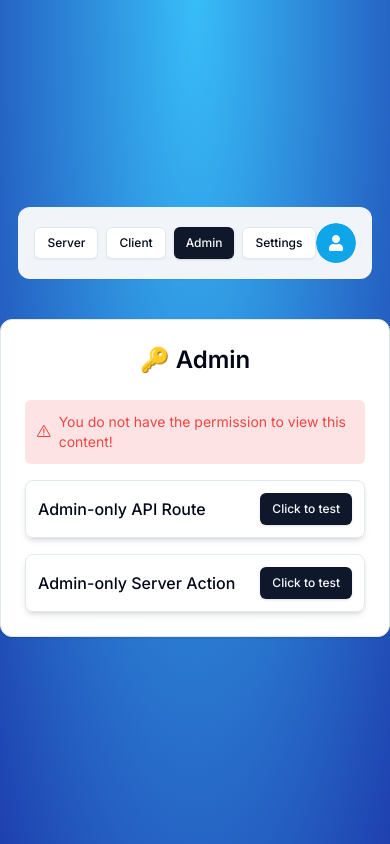
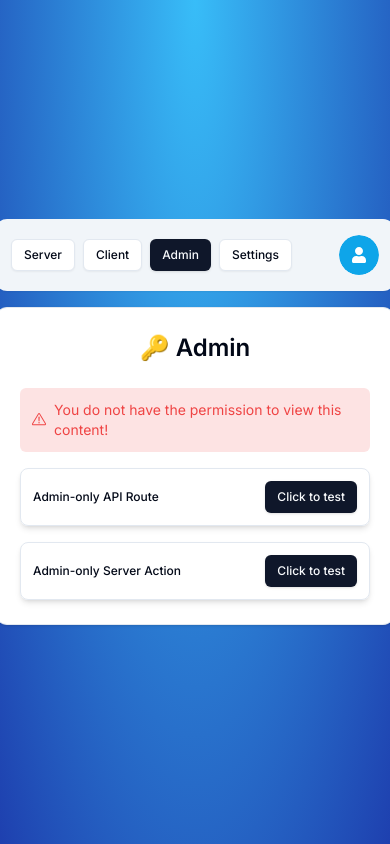
Before and after one commit to Omianju/Authentication-auth.js, a Next.js app: page /admin in a window 390 px wide. Built offline with nearby package versions, Linux system fonts and the light colour scheme; no server answers.

Commit message:
code fix:5 responsive:2

```diff
--- a/app/(protected)/_components/navbar.tsx
+++ b/app/(protected)/_components/navbar.tsx
@@ -18,7 +18,7 @@ export const Navbar = () => {
     },[])
 
     return (
-        <nav className="bg-secondary rounded-xl p-4 sm:w-[400px] md:w-[600px] flex items-center justify-between shadow-sm">
+        <nav className="bg-secondary rounded-xl p-4 w-[400px] md:w-[600px] flex items-center justify-between shadow-sm">
             <div className="flex gap-x-2">
             <Button
              asChild
--- a/app/(protected)/admin/page.tsx
+++ b/app/(protected)/admin/page.tsx
@@ -37,7 +37,7 @@ const AdminPage = () => {
         })
     }
     return (
-        <Card className="md:w-[600px] sm:w-[400px]">
+        <Card className="md:w-[600px] w-[400px]">
             <CardHeader>
                 <p className="text-2xl font-semibold text-center">
                     🔑 Admin
@@ -48,13 +48,13 @@ const AdminPage = () => {
                     <FormSuccess message="You are are allowed to see this."/>
                 </RoleGate>
                 <div className="flex items-center justify-between p-3 rounded-lg border shadow-md">
-                    <p className="md:text-sm sm:text-xs font-medium">Admin-only API Route</p>
+                    <p className="md:text-sm text-xs font-medium">Admin-only API Route</p>
                     <Button size={isMobile ? "sm" : "default"} onClick={apiHandler}>
                         Click to test
                     </Button>
                 </div>
                 <div className="flex items-center justify-between rounded-lg border p-3 shadow-md">
-                    <p className="md:text-sm sm:text-xs font-medium">Admin-only Server Action</p>
+                    <p className="md:text-sm text-xs font-medium">Admin-only Server Action</p>
                     <Button size={isMobile ? "sm" : "default"} onClick={actionHandler} >Click to test</Button>
                 </div>
             </CardContent>
--- a/app/(protected)/layout.tsx
+++ b/app/(protected)/layout.tsx
@@ -14,7 +14,7 @@ const ProtectedLayout = (
     { children } : ProtectedLayoutProps
 ) => {
     return (
-        <div className="h-full w-full flex flex-col gap-y-10 justify-center items-center bg-[radial-gradient(ellipse_at_top,_var(--tw-gradient-stops))] from-sky-400 to-blue-800">
+        <div className="h-full w-full flex flex-col overflow-y-auto gap-y-4 md:gap-y-10 justify-center items-center bg-[radial-gradient(ellipse_at_top,_var(--tw-gradient-stops))] from-sky-400 to-blue-800">
             <Navbar />
             {children}
         </div>
--- a/app/(protected)/settings/page.tsx
+++ b/app/(protected)/settings/page.tsx
@@ -27,7 +27,7 @@ import { SettingsSchema } from "@/schemas/login"
 import { zodResolver } from "@hookform/resolvers/zod"
 import { UserRole } from "@prisma/client"
 import { useSession } from "next-auth/react"
-import { useEffect, useState, useTransition } from "react"
+import { useState, useTransition } from "react"
 import { useForm } from "react-hook-form"
 import * as z from "zod"
 
@@ -74,7 +74,7 @@ const SettingPage = () => {
     }
 
     return (
-        <Card className="sm:w-[400px] md:w-[600px]">
+        <Card className="w-[400px] md:w-[600px]">
             <CardHeader>
                 <p className="text-2xl font-semibold text-center">
                     ⚙️ Settings
@@ -86,7 +86,7 @@ const SettingPage = () => {
                     className="space-y-6"
                     onSubmit={form.handleSubmit(onSubmit)}
                     >
-                        <div className="md:space-y-4 sm:space-y-2">
+                        <div className="md:space-y-4 space-y-3">
                         <FormField
                                 name="name"
                                 control={form.control}
--- a/components/user-info.tsx
+++ b/components/user-info.tsx
@@ -16,7 +16,7 @@ export const UserInfo = ({
     label
 }:UserInfoProps) => {
     return (
-        <Card className="md:w-[600px] sm:w-[400px] shadow-sm">
+        <Card className="md:w-[600px] w-[400px] shadow-sm">
             <CardHeader>
                 <p className="text-2xl font-semibold text-center">
                     {label}
```
